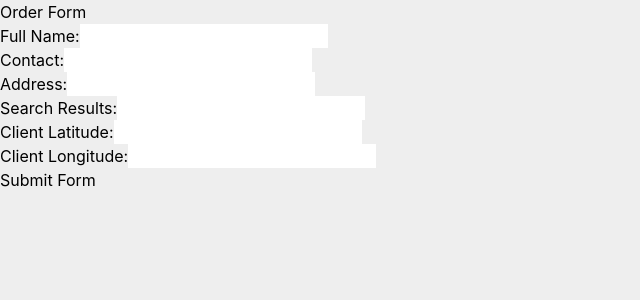
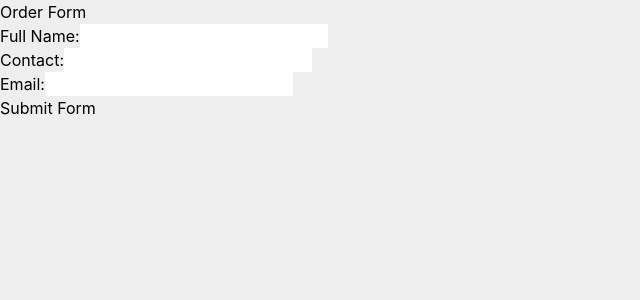
Before and after one commit to SMARTINFRACO-DEVS/smart-find, a React (Vite) app: page /OrderPage in a window 1280 px wide. Shown: the top 300 px of the page, without its empty margins (0-640 px from the left). Built offline with nearby package versions, Linux system fonts and the light colour scheme; the HTML template or start-up script is replaced by a standard one.

Commit message:
error-blob

```diff
--- a/package.json
+++ b/package.json
@@ -18,8 +18,8 @@
     "react": "^18.2.0",
     "react-dom": "^18.2.0",
     "react-icons": "^5.0.1",
-    "react-places-autocomplete": "^7.3.0",
-    "react-router-dom": "^6.21.3"
+    "react-router-dom": "^6.21.3",
+    "use-places-autocomplete": "^4.0.1"
   },
   "devDependencies": {
     "@types/react": "^18.2.43",
--- a/src/components/MapSearch.tsx
+++ b/src/components/MapSearch.tsx
@@ -2,14 +2,20 @@
 import React, { useState, useEffect } from 'react';
 import axios from 'axios';
 import MapComponent from './MapComponent';
+import OrderForms from './OrderForms';
 
 const MapSearch: React.FC = () => {
   const [apiKey, setApiKey] = useState('');
   const [searchQuery, setSearchQuery] = useState<string>('');
   const [coordinates, setCoordinates] = useState<{ lat: number; lng: number } | null>(null);
-  // const [mycoordinates, setMyCoordinates] = useState<{ lat: number; lng: number } | null>(null);
+
+  const [Severcoordinates, setSeverCoordinates] = useState<{ lat: number; lng: number } | null>({
+    lat: 0,
+    lng: 0,
+  });
+
+
   const [connectivityStatus, setConnectivityStatus] = useState<string>(''); // Initialize the state
-
 
   const fetchData = async () => {
     try {
@@ -21,10 +27,13 @@ const MapSearch: React.FC = () => {
       console.error(error);
     }
   };
-
   useEffect(() => {
     fetchData();
   }, []);
+
+  useEffect(() => {
+    console.log('Severcoordinates updated:', Severcoordinates);
+  }, [Severcoordinates]);
 
   const handleSearch = async () => {
     try {
@@ -44,8 +53,15 @@ const MapSearch: React.FC = () => {
         clientlongitude: location.lng,
       });
 
-      // Set the response in state
+
+
+      const { nLat, nLng } = postResponse.data.coordinates;
       setConnectivityStatus(postResponse.data.message);
+      setSeverCoordinates({ lat: nLat, lng: nLng });
+      console.log('Coordinates from API response:', nLat, nLng);
+      console.log('Severcoordinates after state update:', Severcoordinates);
+      console.log('API response data:', postResponse.data);
+
     } catch (error) {
       console.error('Error:', error);
     }
@@ -76,12 +92,13 @@ const MapSearch: React.FC = () => {
 
       {coordinates && (
         <div>
-          <p className=' py-3'>Coordinates: {coordinates.lat}, {coordinates.lng}</p>
+          <p className=' py-3'>Coordinates: {coordinates.lat}, {coordinates.lng}, {Severcoordinates.lat}, {Severcoordinates.lng} </p>
           <MapComponent coordinates={coordinates} />
         </div>
       )}
-
-
+          <div hidden>
+            <OrderForms coordinates={Severcoordinates} />
+          </div>
     </div>
   );
 };
--- a/src/components/OrderForms.tsx
+++ b/src/components/OrderForms.tsx
@@ -1,13 +1,17 @@
-import  { useState } from 'react';
+import  { useState, useEffect } from 'react';
 
-const OrderForms = () => {
+interface OrderFormsProps {
+  coordinates: { lat: number; lng: number } | null;
+}
+
+const OrderForms: React.FC<OrderFormsProps> = ({ coordinates }) => {
+
   const [formData, setFormData] = useState({
     fullName: '',
     contact: '',
-    address: '',
-    searchResults: '',
-    clientlatitude: '',
-    clientlongitude: '',
+    email: '',
+    clientlatitude: coordinates?.lat ?? 0,
+    clientlongitude: coordinates?.lng ?? 0,
   });
 
   const handleSubmit = async () => {
@@ -39,6 +43,15 @@ const OrderForms = () => {
     }));
   };
 
+  useEffect(() => {
+    // Update form data when coordinates prop changes
+    setFormData((prevData) => ({
+      ...prevData,
+      clientlatitude: coordinates?.lat ?? 0,
+      clientlongitude: coordinates?.lng ?? 0,
+    }));
+  }, [coordinates]);
+
   return (
     <div className="flex items-center justify-center h-screen  bg-gray-100">
       <div className="bg-white p-8 rounded-md shadow-md w-1/4">
@@ -67,28 +80,19 @@ const OrderForms = () => {
           </div>
 
           <div className="mb-4">
-            <label className="block text-sm font-medium  text-gray-700">Address:</label>
+            <label className="block text-sm font-medium  text-gray-700">Email:</label>
             <input
               type="text"
-              name="address"
-              value={formData.address}
+              name="email"
+              value={formData.email}
               onChange={handleChange}
               className="mt-1 p-2 w-full border rounded-md bg-transparent"
             />
           </div>
 
-          <div className="mb-4">
-            <label className="block text-sm font-medium text-gray-700">Search Results:</label>
-            <input
-              type="text"
-              name="searchResults"
-              value={formData.searchResults}
-              onChange={handleChange}
-              className="mt-1 p-2 w-full border  bg-transparent rounded-md"
-            />
-          </div>
 
-          <div className="mb-4">
+
+          <div className="mb-4" hidden>
             <label className="block text-sm font-medium text-gray-700">Client Latitude:</label>
             <input
               type="text"
@@ -99,8 +103,8 @@ const OrderForms = () => {
             />
           </div>
 
-          <div className="mb-4">
-            <label className="block text-sm font-medium text-gray-700">Client Longitude:</label>
+          <div className="mb-4" hidden>
+            <label className="block text-sm font-medium text-gray-700" >Client Longitude:</label>
             <input
               type="text"
               name="clientlongitude"
```
Also changed, not shown: 1 other file (tests, documents, lock files or other folders).
